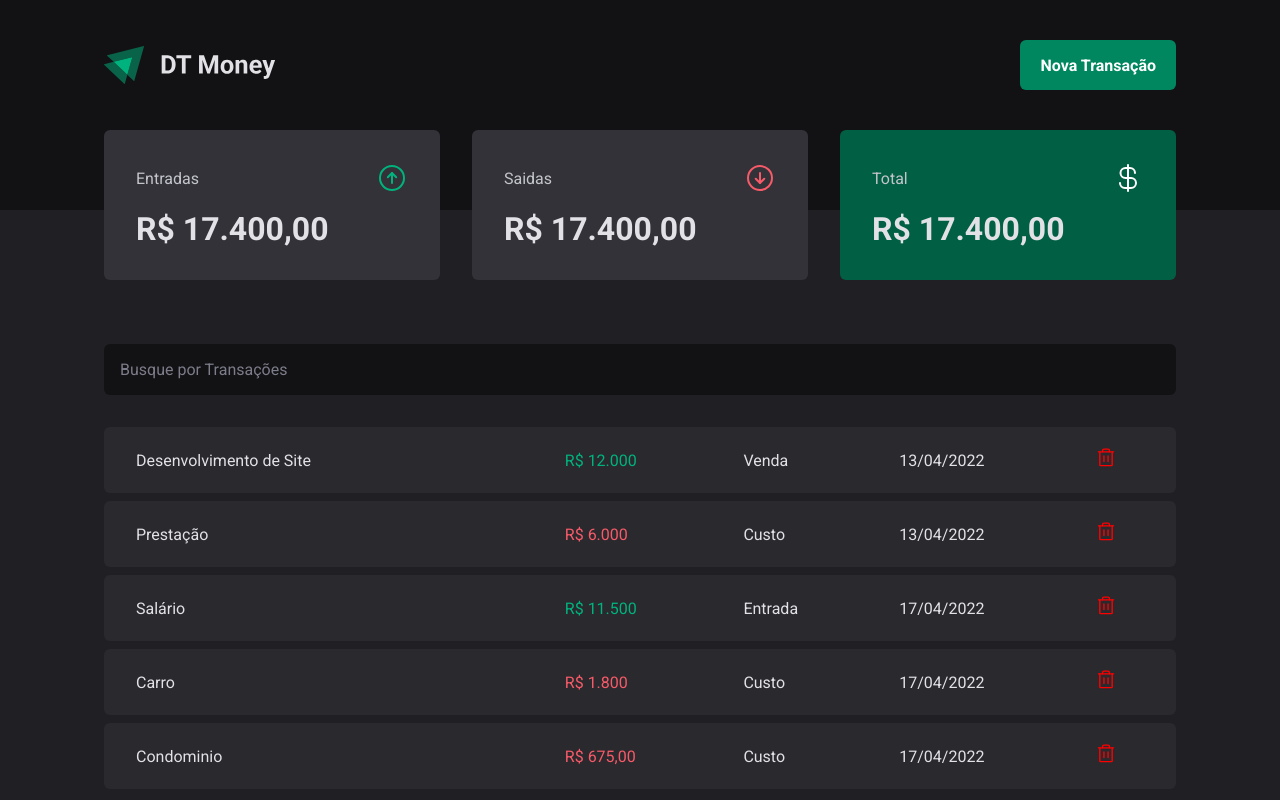
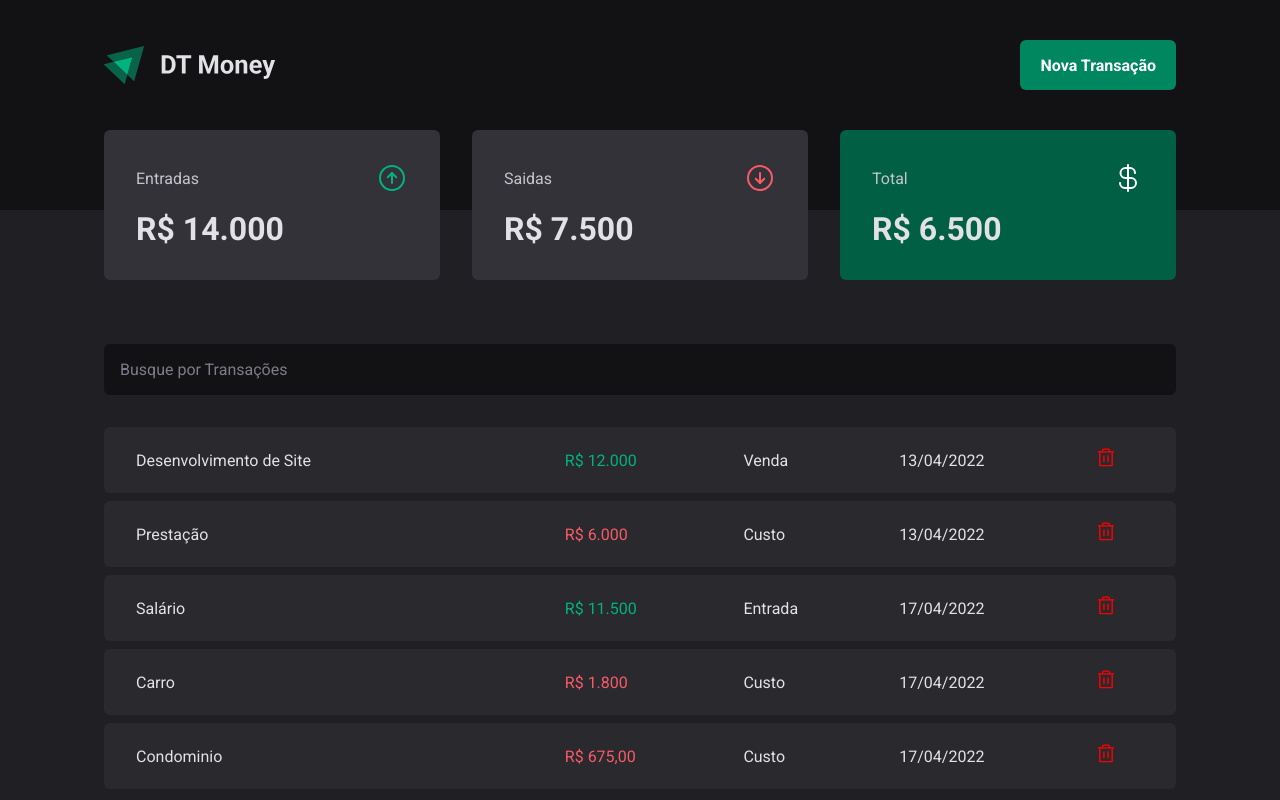
Before and after one commit to WillfJunior/dtMoney, a React (Vite) app: page / in a window 1280 px wide. Built offline with nearby package versions, Linux system fonts and the light colour scheme.

Commit message:
move calculate to method in transactions

```diff
--- a/package.json
+++ b/package.json
@@ -17,7 +17,9 @@
     "loadsh": "^0.0.4",
     "phosphor-react": "^1.4.1",
     "react": "^18.2.0",
+    "react-currency-format": "^1.1.0",
     "react-dom": "^18.2.0",
+    "react-number-format": "^5.1.4",
     "styled-components": "^5.3.9"
   },
   "devDependencies": {
--- a/src/pages/Transactions/index.tsx
+++ b/src/pages/Transactions/index.tsx
@@ -3,68 +3,79 @@ import Header from "../components/Header";
 import SearchForm from "../components/SearchForm";
 import Summary from "../components/Summary";
 import TableTransaction from "./Table";
-import { TransactionsContainer } from './styles';
+import { TransactionsContainer } from "./styles";
 
 export function Transactions() {
-    const [search, setSearch] = useState('');
-    const [data, setData] = useState([{
+  const [search, setSearch] = useState("");
+  const [data, setData] = useState([
+    {
       id: 1,
-        title: 'Desenvolvimento de Site',
-        price: '12.000',
-        Type: 'Venda',
-        dtInclude: '13/04/2022',
-        InOrOut: 'income'
+      title: "Desenvolvimento de Site",
+      price: "12.000",
+      Type: "Venda",
+      dtInclude: "13/04/2022",
+      InOrOut: "income",
     },
     {
       id: 2,
-        title: 'Prestação',
-        price: '6.000',
-        Type: 'Custo',
-        dtInclude: '13/04/2022',
-        InOrOut: 'outcome'
+      title: "Prestação",
+      price: "6.000",
+      Type: "Custo",
+      dtInclude: "13/04/2022",
+      InOrOut: "outcome",
     },
     {
       id: 3,
-        title: 'Salário',
-        price: '11.500',
-        Type: 'Entrada',
-        dtInclude: '17/04/2022',
-        InOrOut: 'income'
+      title: "Salário",
+      price: "11.500",
+      Type: "Entrada",
+      dtInclude: "17/04/2022",
+      InOrOut: "income",
     },
     {
       id: 4,
-        title: 'Carro',
-        price: '1.800',
-        Type: 'Custo',
-        dtInclude: '17/04/2022',
-        InOrOut: 'outcome'
+      title: "Carro",
+      price: "1.800",
+      Type: "Custo",
+      dtInclude: "17/04/2022",
+      InOrOut: "outcome",
     },
     {
       id: 5,
-        title: 'Condominio',
-        price: '675,00',
-        Type: 'Custo',
-        dtInclude: '17/04/2022',
-        InOrOut: 'outcome'
-    }
+      title: "Condominio",
+      price: "675,00",
+      Type: "Custo",
+      dtInclude: "17/04/2022",
+      InOrOut: "outcome",
+    },
   ]);
 
   const handleDelete = (id: Number) => {
-        data.indexOf(id)
-        setData(data.slice())
-    }
+    data.indexOf(id);
+    setData(data.slice());
+  };
 
-    useEffect(() => { }, [data])
+  useEffect(() => {}, [data]);
+
+  const values = {
+    entrance: "14.000",
+    out: "7.500",
+    total: "22.000",
+  };
 
   return (
     <>
       <Header set={setData} data={data} />
-            <Summary />
+      <Summary values={values} />
 
       <TransactionsContainer>
         <SearchForm set={setSearch} />
-                <TableTransaction get={search} data={data} handleDelete={handleDelete} />
+        <TableTransaction
+          get={search}
+          data={data}
+          handleDelete={handleDelete}
+        />
       </TransactionsContainer>
     </>
-    )
+  );
 }
--- a/src/pages/components/Summary/index.tsx
+++ b/src/pages/components/Summary/index.tsx
@@ -1,13 +1,19 @@
 import { ArrowCircleDown, ArrowCircleUp, CurrencyDollar } from "phosphor-react";
-import { SummaryContainer, SummaryCard } from './styles';
+import { SummaryContainer, SummaryCard } from "./styles";
+import React from "react";
 
-
-
-import React from 'react';
-
+interface ISummaryValues {
+  entrance: string;
+  out: string;
+  total: string;
+}
+interface IValuesProps {
+  values: ISummaryValues;
+}
 // import { Container } from './styles';
 
-const Summary: React.FC = () => {
+const Summary: React.FC<IValuesProps> = (props) => {
+  const { values } = props;
   return (
     <SummaryContainer>
       <SummaryCard>
@@ -15,24 +21,26 @@ const Summary: React.FC = () => {
           <span>Entradas</span>
           <ArrowCircleUp size={32} color="#00b37e" />
         </header>
-                <strong>R$ 17.400,00</strong>
+        <strong>R$ {parseFloat(values.entrance).toFixed(3)}</strong>
       </SummaryCard>
       <SummaryCard>
         <header>
           <span>Saidas</span>
           <ArrowCircleDown size={32} color="#f75a68" />
         </header>
-                <strong>R$ 17.400,00</strong>
+        <strong>R$ {parseFloat(values.out).toFixed(3)}</strong>
       </SummaryCard>
       <SummaryCard variant="green">
         <header>
           <span>Total</span>
           <CurrencyDollar size={32} color="#fff" />
         </header>
-                <strong>R$ 17.400,00</strong>
+        <strong>
+          R$ {(parseFloat(values.entrance) - parseFloat(values.out)).toFixed(3)}
+        </strong>
       </SummaryCard>
     </SummaryContainer>
-    )
-}
+  );
+};
 
 export default Summary;
```
Also changed, not shown: 1 other file (tests, documents, lock files or other folders). Lines whose indentation alone changed are shown as unchanged.
